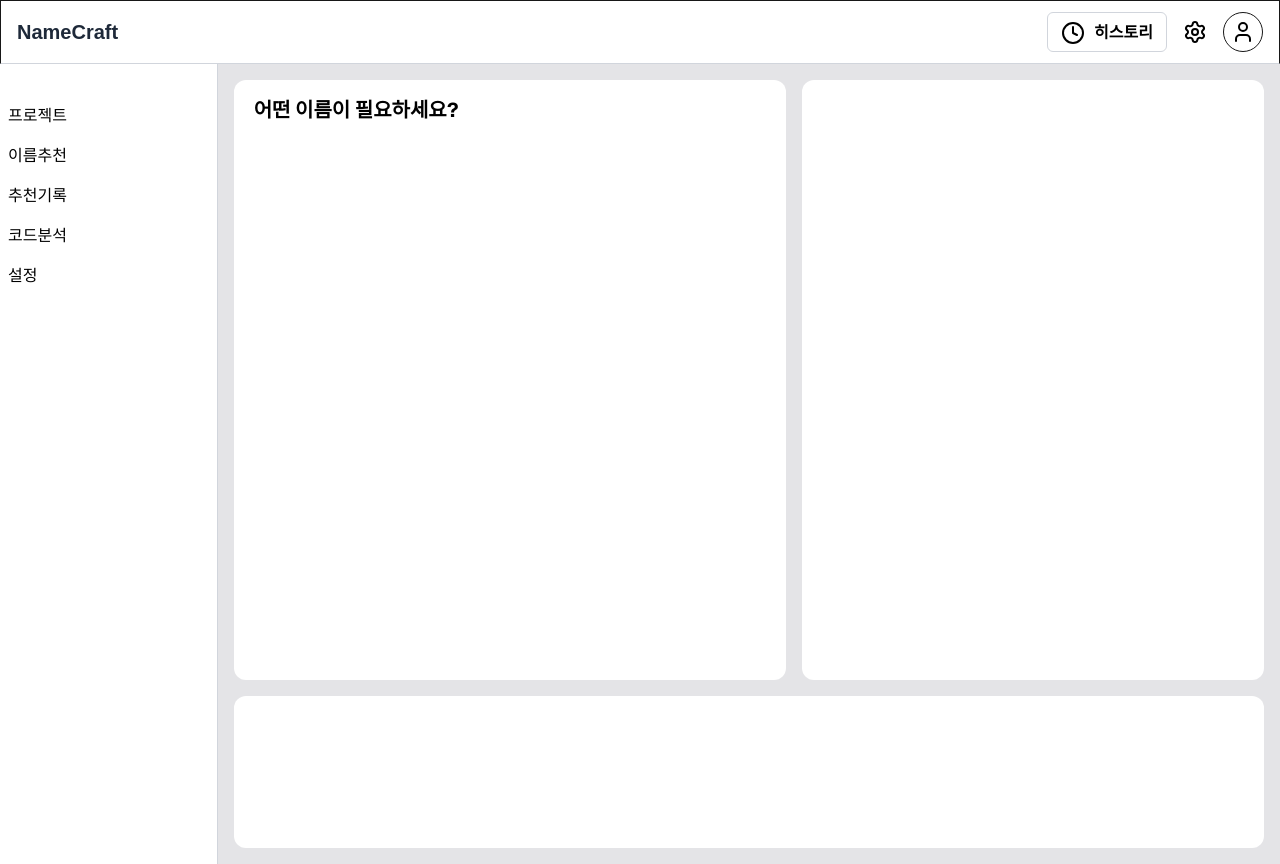
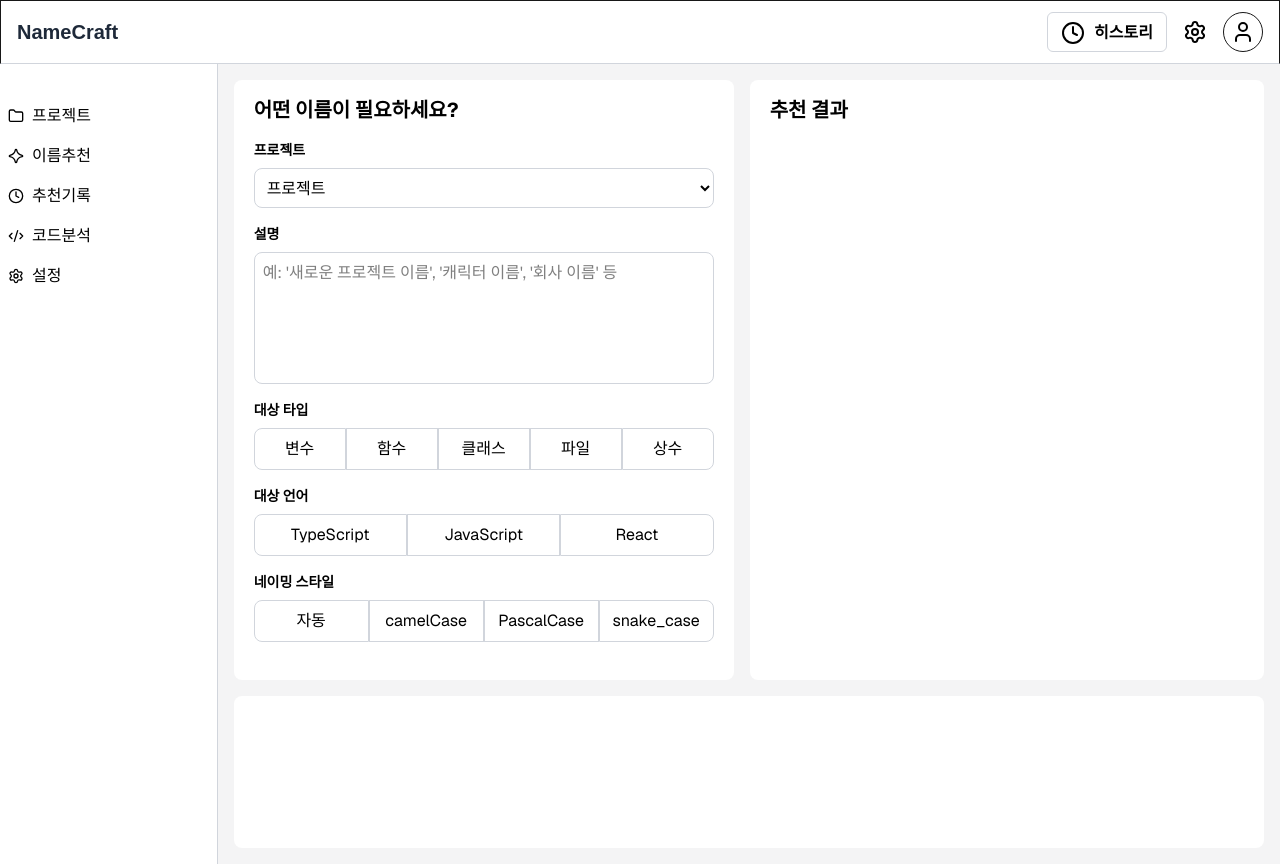
Before and after one commit to ParkSungju01/NameCraft, a Next.js app: page / in a window 1280 px wide. Built offline with nearby package versions, Linux system fonts and the light colour scheme.

Commit message:
feat:lucid 이모지 적용

```diff
--- a/src/app/page.tsx
+++ b/src/app/page.tsx
@@ -1,18 +1,62 @@
 import SideNav from "@/components/sideNav";
+
+const types = ["변수", "함수", "클래스", "파일", "상수"];
+const languages = ["TypeScript", "JavaScript", "React"];
+const styles = ["자동", "camelCase", "PascalCase", "snake_case"];
+
+const buttonVariants = (data: string[]) => {
+  return (
+    <div className="w-full flex overflow-hidden">
+      {data.map((item) => (
+        <button key={item} className="border border-gray-300 w-full first:rounded-l-lg last:rounded-r-lg p-2">
+          {item}
+        </button>
+      ))}
+    </div>
+  );
+};
+function ButtonGroup({ data, title }: { data: string[]; title:string }) {
+  return (
+    <div className="w-full flex flex-col items-start gap-2">
+      <span className="text-sm font-semibold text-black">{title}</span>
+      {buttonVariants(data)}
+    </div>
+  );
+}
 
 export default function Home() {
   return (
     <div className="flex font-sans">
       <SideNav />
-      <main className="flex flex-col gap-4 w-full min-h-screen bg-zinc-200 p-4">
+      <main className="flex flex-col gap-4 w-full min-h-screen bg-zinc-100 p-4">
         <center className="flex gap-4">
-          <section className="flex flex-col h-150 bg-white rounded-xl grow-2 px-5 py-4 text-black items-start">
+          <section className="flex flex-col gap-4 h-150 bg-white rounded-lg w-125 px-5 py-4 text-black items-start">
             <h2 className="text-xl font-bold">어떤 이름이 필요하세요?</h2>
+            <div className="w-full flex flex-col items-start gap-2">
+              <span className="text-sm font-semibold text-black">프로젝트</span>
+              <select className="w-full h-10 p-2 border rounded-lg border-gray-300">
+                <option value="project">프로젝트</option>
+                <option value="character">캐릭터</option>
+                <option value="company">회사</option>
+              </select>
+            </div>
+            <div className="w-full flex flex-col h-40 items-start gap-2">
+              <span className="text-sm font-semibold text-black">설명</span>
+              <textarea
+              className="w-full h-full p-2 border rounded-lg border-gray-300 resize-none"
+              placeholder="예: '새로운 프로젝트 이름', '캐릭터 이름', '회사 이름' 등"
+              />
+            </div>
+            <ButtonGroup data={types} title="대상 타입" />
+            <ButtonGroup data={languages} title="대상 언어" />
+            <ButtonGroup data={styles} title="네이밍 스타일" />
           </section>
-          <section className="h-150 bg-white rounded-xl grow-3"></section>
+          <section className="flex flex-col h-150 bg-white rounded-lg grow items-start px-5 py-4">
+            <h2 className="text-xl font-bold text-black">추천 결과</h2>
+          </section>
         </center>
         <footer className="h-full">
-          <section className="h-full bg-white rounded-xl"></section>
+          <section className="h-full bg-white rounded-lg"></section>
         </footer>
       </main>
     </div>
--- a/src/components/sideNav.tsx
+++ b/src/components/sideNav.tsx
@@ -1,12 +1,28 @@
+import { Folder, CodeXml, Clock, Settings, Astroid} from "lucide-react";
 export default function SideNav() {
   return (
     <nav className="w-65 h-screen border-r border-gray-300 p-4 bg-white flex flex-col items-start py-10 px-2">
       <ul className="space-y-4">
-        <li className="text-black">프로젝트</li>
-        <li className="text-black">이름추천</li>
-        <li className="text-black">추천기록</li>
-        <li className="text-black">코드분석</li>
-        <li className="text-black">설정</li>
+        <li className="text-black flex items-center gap-2">
+          <Folder className="w-4 h-4" />
+          프로젝트
+        </li>
+        <li className="text-black flex items-center gap-2">
+          <Astroid className="w-4 h-4" />
+          이름추천
+        </li>
+        <li className="text-black flex items-center gap-2">
+          <Clock className="w-4 h-4" />
+          추천기록
+        </li>
+        <li className="text-black flex items-center gap-2">
+          <CodeXml className="w-4 h-4" />
+          코드분석
+        </li>
+        <li className="text-black flex items-center gap-2">
+          <Settings className="w-4 h-4" />
+          설정
+        </li>
       </ul>
     </nav>
   );
```
